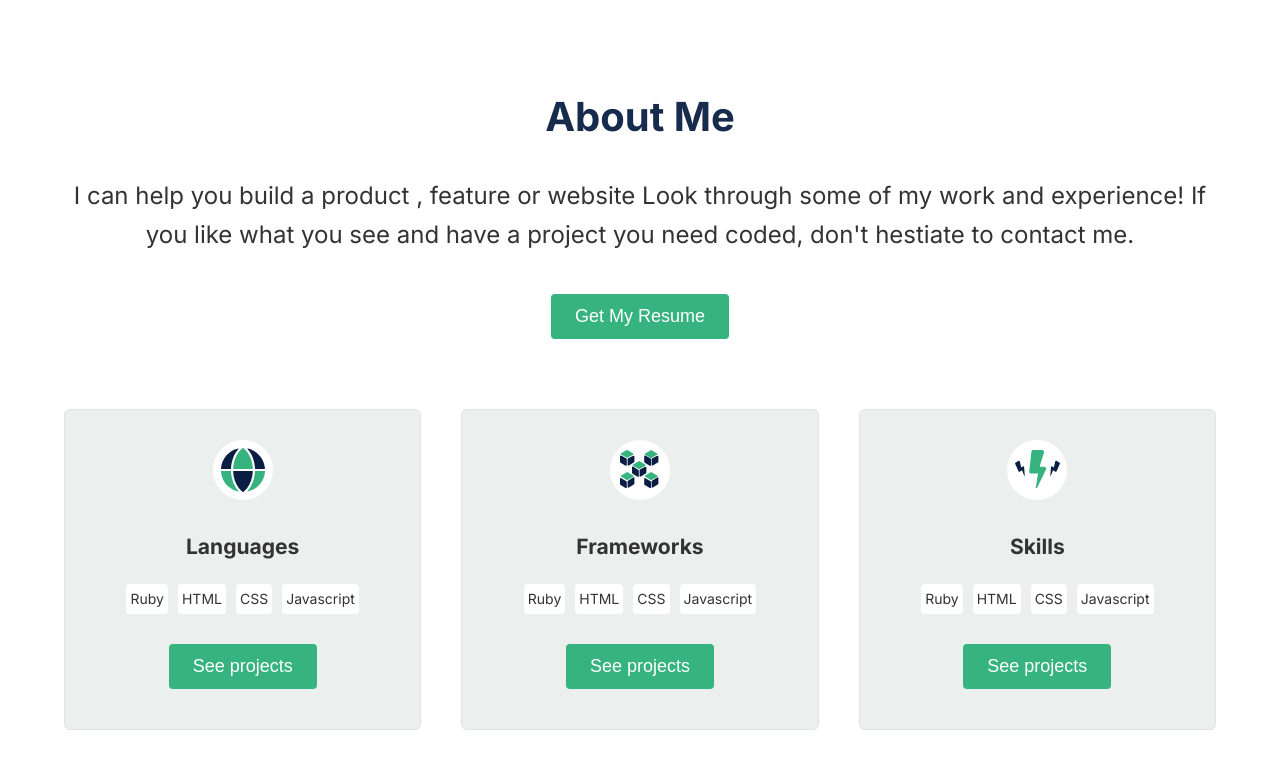
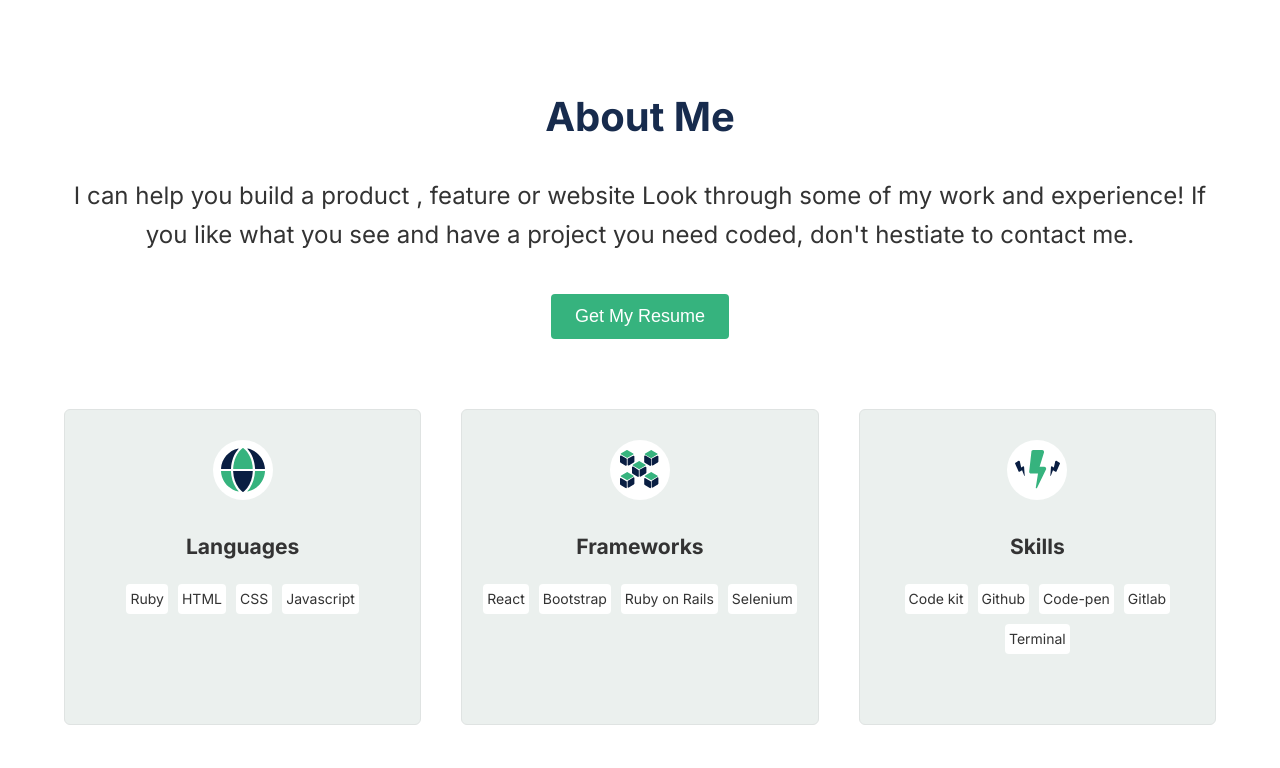
Before and after one commit to serengia/Portfolio-setup-and-mobile-first, a website: page index.html in a window 1280 px wide. Shown: the part 1800-2568 px from the top of the page. Drawn offline with Linux system fonts and the light colour scheme.

Commit message:
Update index.html file

```diff
--- a/index.html
+++ b/index.html
@@ -244,7 +244,7 @@
               <li class="skill-tag skill-tag--white">CSS</li>
               <li class="skill-tag skill-tag--white">Javascript</li>
             </ul>
-            <button class="button button-primary">See projects</button>
+
           </div>
         </div>
         <div class="skill">
@@ -304,12 +304,12 @@
           <div class="details-container">
             <h3>Frameworks</h3>
             <ul class="skills">
-              <li class="skill-tag skill-tag--white">Ruby</li>
-              <li class="skill-tag skill-tag--white">HTML</li>
-              <li class="skill-tag skill-tag--white">CSS</li>
-              <li class="skill-tag skill-tag--white">Javascript</li>
+              <li class="skill-tag skill-tag--white">React</li>
+              <li class="skill-tag skill-tag--white">Bootstrap</li>
+              <li class="skill-tag skill-tag--white">Ruby on Rails</li>
+              <li class="skill-tag skill-tag--white">Selenium</li>
             </ul>
-            <button class="button button-primary">See projects</button>
+
           </div>
         </div>
         <div class="skill">
@@ -339,12 +339,13 @@
           <div class="details-container">
             <h3>Skills</h3>
             <ul class="skills">
-              <li class="skill-tag skill-tag--white">Ruby</li>
-              <li class="skill-tag skill-tag--white">HTML</li>
-              <li class="skill-tag skill-tag--white">CSS</li>
-              <li class="skill-tag skill-tag--white">Javascript</li>
+              <li class="skill-tag skill-tag--white">Code kit</li>
+              <li class="skill-tag skill-tag--white">Github</li>
+              <li class="skill-tag skill-tag--white">Code-pen</li>
+              <li class="skill-tag skill-tag--white">Gitlab</li>
+              <li class="skill-tag skill-tag--white">Terminal</li>
             </ul>
-            <button class="button button-primary">See projects</button>
+
           </div>
         </div>
 
```
